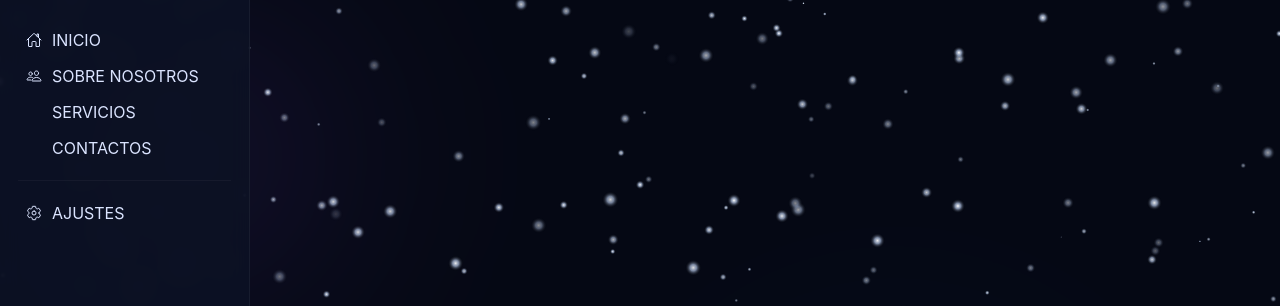
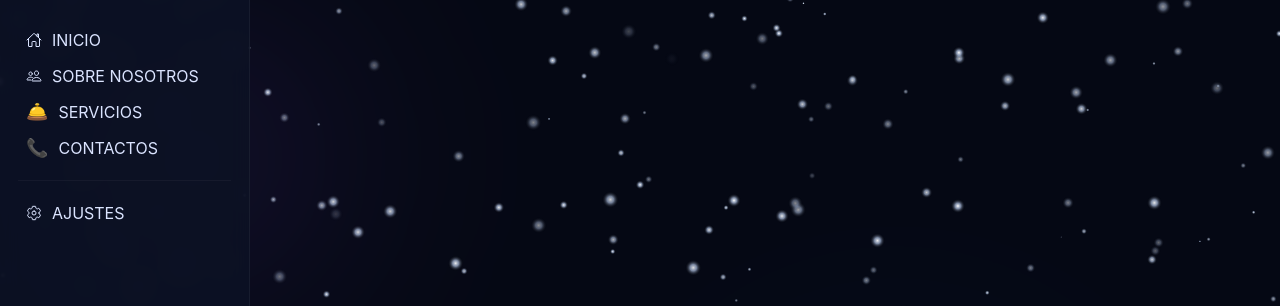
Before and after one commit to Sirius-oficial/website, a plain HTML site: page index.html in a window 1280 px wide. Shown: the part 42-348 px from the top of the page. Drawn offline with nearby package versions, Linux system fonts and the light colour scheme.

Commit message:
Refactor index.html structure and styles

```diff
--- a/index.html
+++ b/index.html
@@ -19,7 +19,6 @@
      30 sidebar (must cover main when open)
      40 menu button
   */
-
   :root{--sidebar-w:250px}
   *{box-sizing:border-box}
   html,body{height:100%;margin:0;font-family:Inter,system-ui,Roboto,-apple-system;background:#050814;color:#dfe7ff;overflow:hidden}
@@ -72,6 +71,7 @@
 
   /* small button look */
   .btn{padding:8px 10px;border-radius:6px;border:1px solid rgba(255,255,255,0.06);background:rgba(255,255,255,0.02);color:#eaf0ff;cursor:pointer}
+  .emoji-icon{font-size:18px;line-height:1}
 </style>
 </head>
 <body>
@@ -89,8 +89,8 @@
   <nav aria-label="Principal">
     <a href="index.html"><ion-icon name="home-outline"></ion-icon><span>INICIO</span></a>
     <a href="sobre_nosostros.html"><ion-icon name="people-outline"></ion-icon><span>SOBRE NOSOTROS</span></a>
-  <a href="servicios.html"><ion-icon name="bellhop-bell"></ion-icon><span>SERVICIOS</span></a>
-  <a href="contacto.html"><ion-icon name="telephone-receiver"></ion-icon><span>CONTACTOS</span></a>
+    <a href="servicios.html"><span class="emoji-icon" aria-hidden="true">🛎️</span><span>SERVICIOS</span></a>
+    <a href="contacto.html"><span class="emoji-icon" aria-hidden="true">📞</span><span>CONTACTOS</span></a>
 
     <div class="line" role="separator"></div>
 
@@ -246,14 +246,10 @@
   window.addEventListener('mousemove', e=>{ mouseX = e.clientX; mouseY = e.clientY; });
   resize(); raf = requestAnimationFrame(draw);
 })();
+</script>
 
-/* -------------------------
-   Sidebar behaviour + settings dropdown
-   - overlay and Escape close sidebar
-   - settings menu with two toggles:
-       - Detener animación  -> calls window.STAR_BG.stop/start
-       - Quitar sonidos      -> toggles audioEnabled via STAR_BG.toggleSound()
-   ------------------------- */
+<!-- Sidebar behaviour + settings dropdown -->
+<script>
 (function(){
   const sidebar = document.getElementById('sidebar');
   const btnMenu = document.getElementById('btn-menu');
@@ -329,5 +325,4 @@
 })();
 </script>
 </body>
-
 </html>
```
Lines whose indentation alone changed are shown as unchanged.
